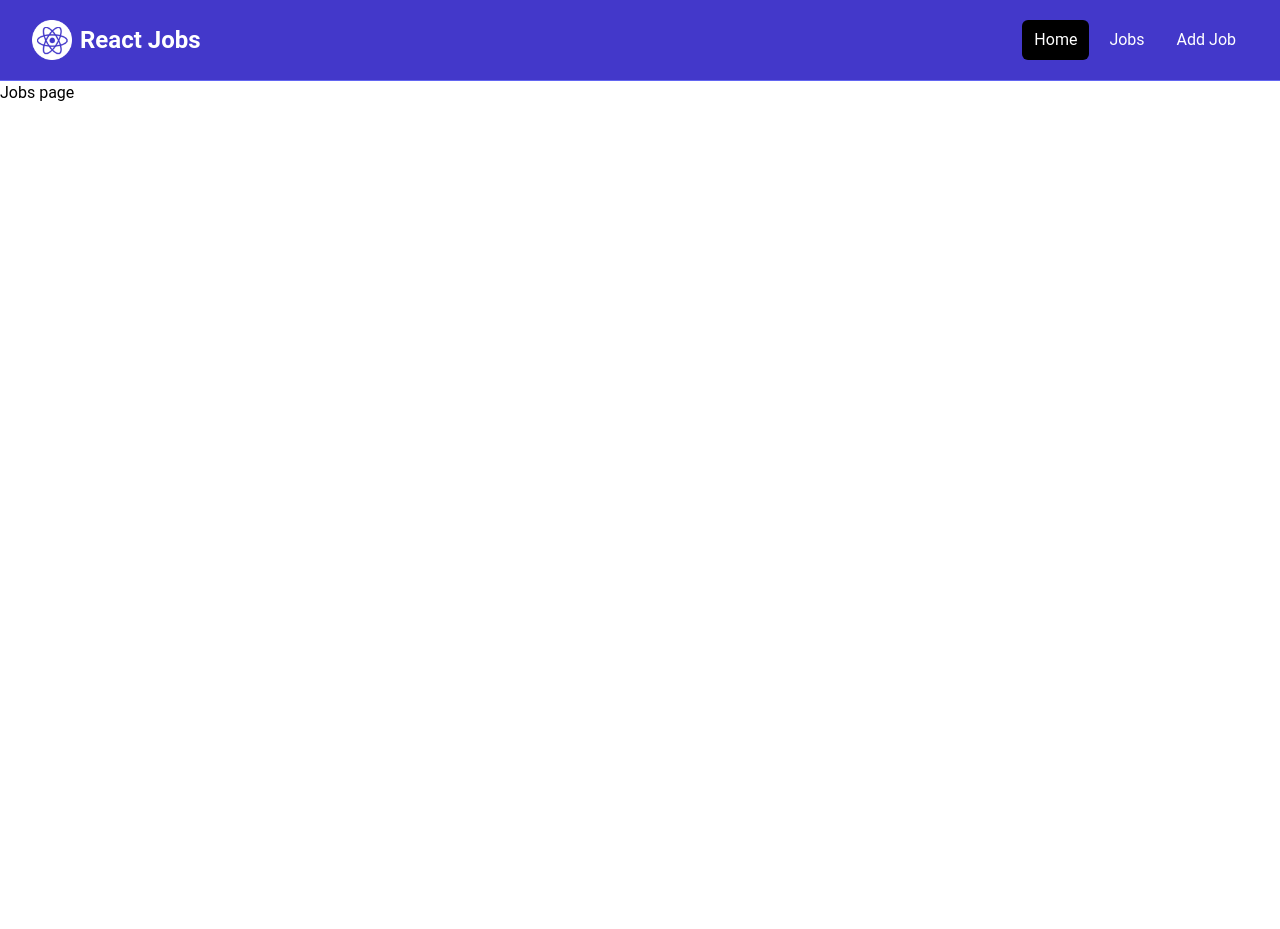
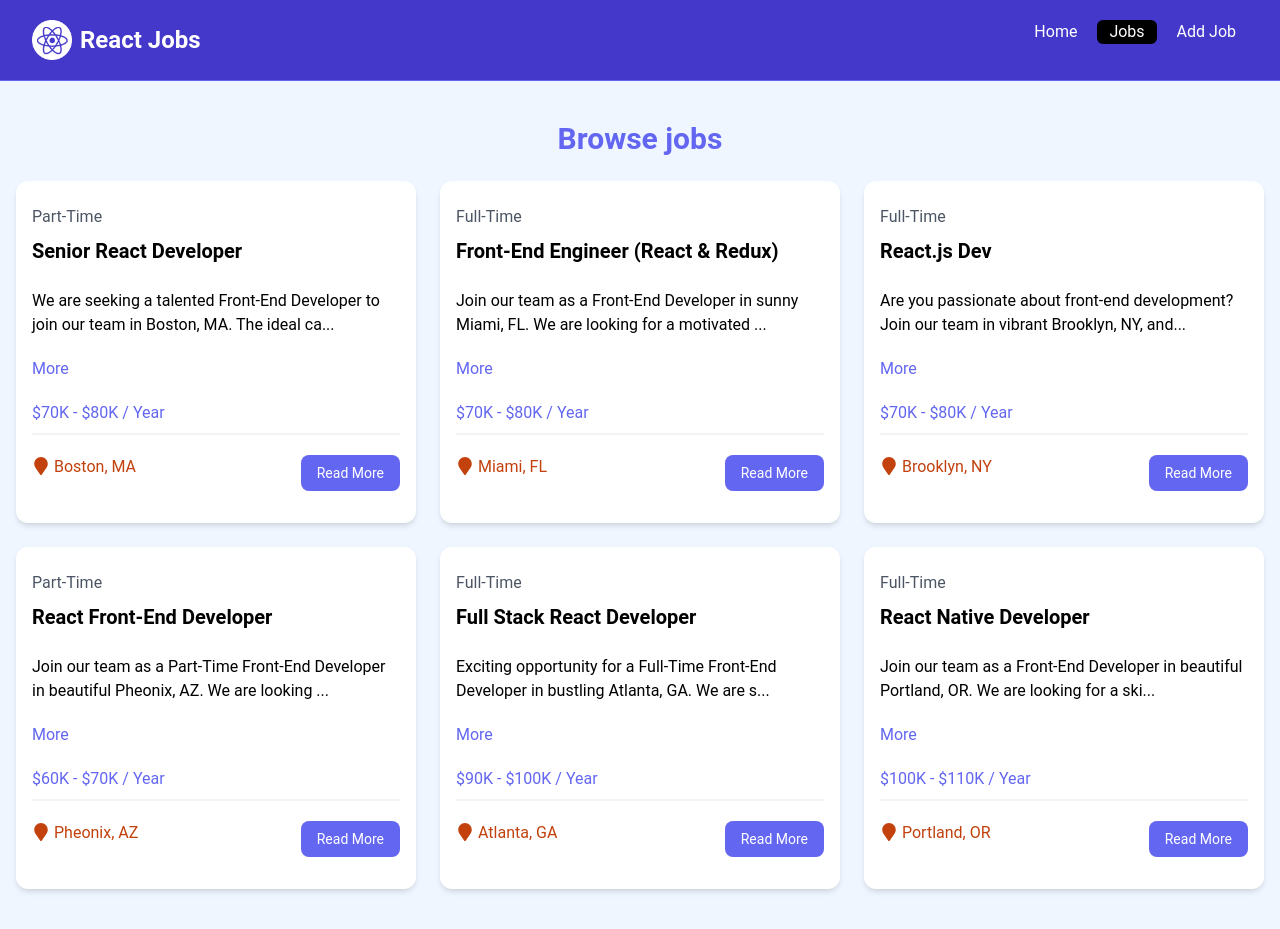
Before and after one commit to HamzaSalam/react-practice, a React (Vite) app: page /jobs in a window 1280 px wide. Before the commit the page ends 800 px from the top, so only its background shows below. Built offline with nearby package versions, Linux system fonts and the light colour scheme.

Commit message:
make routee

```diff
--- a/src/App.jsx
+++ b/src/App.jsx
@@ -8,6 +8,7 @@
 import HomePage from './pages/HomePage'
 import JobsPage from './pages/JobsPage'
 import MainLayout from './layouts/MainLayout'
+import PageNotFound from './pages/PageNotFound'
 
 
 
@@ -15,6 +16,7 @@
   <Route path='/' element={<MainLayout/>}>
     <Route index element={<HomePage/>}/>
     <Route path='/jobs' element={<JobsPage/>}/>
+    <Route path='*' element={<PageNotFound/>}/>
 
 </Route>
 ))
--- a/src/components/HomeCard.jsx
+++ b/src/components/HomeCard.jsx
@@ -1,5 +1,6 @@
 
 import Card from './Card'
+import { NavLink } from 'react-router-dom'
 
 const HomeCard = () => {
   return (
@@ -11,24 +12,24 @@
           <p className="mt-2 mb-4">
             Browse our React jobs and start your career today
           </p>
-          <a
-             href="/jobs.html"
+          <NavLink
+             to="/jobs.html"
             className="inline-block bg-black text-white rounded-lg px-4 py-2 hover:bg-gray-700"
           >
             Browse Jobs
-          </a>
+          </NavLink>
           </Card>
         <Card bg="bg-indigo-100">
         <h2 className="text-2xl font-bold">For Employers</h2>
           <p className="mt-2 mb-4">
             List your job to find the perfect developer for the role
           </p>
-          <a
-            href="/add-job.html"
+          <NavLink
+            to="/add-job.html"
             className="inline-block bg-indigo-500 text-white rounded-lg px-4 py-2 hover:bg-indigo-600"
           >
             Add Job
-          </a>
+          </NavLink>
         </Card>
       </div>
     </div>
--- a/src/components/JobListings.jsx
+++ b/src/components/JobListings.jsx
@@ -1,17 +1,18 @@
 import jobs from "../jobs.json"
 import Joblisting from "./Joblisting"
 
-const JobListings = () => {
-  const resecntJobs = jobs.slice(0,3)
+const JobListings = ({isHome = false}) => {
+
+  const joblistings = isHome ? jobs.slice(0,3) : jobs
 
   return (
     <section className="bg-blue-50 px-4 py-10">
     <div className="container-xl lg:container m-auto">
       <h2 className="text-3xl font-bold text-indigo-500 mb-6 text-center">
-        Browse Jobs
+        {isHome ? 'Recent Jobs' : 'Browse jobs'}
       </h2>
       <div className="grid grid-cols-1 md:grid-cols-3 gap-6">
-        {resecntJobs.map((job , index)=>(
+        {joblistings.map((job , index)=>(
             <Joblisting key={index} jobss={job}/>
 
         ))}
--- a/src/components/Joblisting.jsx
+++ b/src/components/Joblisting.jsx
@@ -1,6 +1,7 @@
 
 import { useState } from "react"
 import {FaMapMarker} from 'react-icons/fa'
+import { NavLink } from "react-router-dom"
 
 const Joblisting = ({jobss}) => {
 
@@ -35,12 +36,12 @@
       <FaMapMarker className="inline mb-1 text-lg mr-1"/>
       {jobss.location}
     </div>
-    <a
-      href={`/job/${jobss.id}`}
+    <NavLink
+      to={`/job/${jobss.id}`}
       className="h-[36px] bg-indigo-500 hover:bg-indigo-600 text-white px-4 py-2 rounded-lg text-center text-sm"
     >
      Read More
-    </a>
+    </NavLink>
   </div>
 </div>
 </div>
--- a/src/components/Navbar.jsx
+++ b/src/components/Navbar.jsx
@@ -1,6 +1,13 @@
 import logo from '../assets/images/logo.png'
+import { NavLink } from 'react-router-dom'
 
 const Navbar = () => {
+
+  const linkCLick = ({isActive}) =>
+    isActive ? 'text-white bg-black hover:bg-gray-900 hover:text-white rounded-md px-3 py-2"':
+    'text-white hover:bg-gray-900 hover:text-white rounded-md px-3 py-2"';
+
+
   return (
     <nav className="bg-indigo-700 border-b border-indigo-500">
       <div className="mx-auto max-w-7xl px-2 sm:px-6 lg:px-8">
@@ -9,7 +16,7 @@
             className="flex flex-1 items-center justify-center md:items-stretch md:justify-start"
           >
             {/* <!-- Logo --> */}
-            <a className="flex flex-shrink-0 items-center mr-4" href="/index.html">
+            <NavLink className="flex flex-shrink-0 items-center mr-4" to="/">
               <img
                 className="h-10 w-auto"
                 src={logo}
@@ -18,24 +25,22 @@
               <span className="hidden md:block text-white text-2xl font-bold ml-2"
                 >React Jobs</span
               >
-            </a>
+            </NavLink>
             <div className="md:ml-auto">
               <div className="flex space-x-2">
-                <a
-                  href="/"
-                  className="text-white bg-black hover:bg-gray-900 hover:text-white rounded-md px-3 py-2"
-                  >Home</a
-                >
-                <a
-                  href="/jobs"
-                  className="text-white hover:bg-gray-900 hover:text-white rounded-md px-3 py-2"
-                  >Jobs</a
-                >
-                <a
-                  href="/add-job"
-                       className="text-white hover:bg-gray-900 hover:text-white rounded-md px-3 py-2"
-                  >Add Job</a
-                >
+                <NavLink
+                  to="/"
+                  className={linkCLick}
+                  >Home</
+                  NavLink>
+                <NavLink
+                  to="/jobs"
+                  className={linkCLick}
+                  >Jobs</NavLink>
+                <NavLink
+                  to="/add-job"
+                  className={linkCLick}
+                  >Add Job</NavLink>
               </div>
             </div>
           </div>
--- a/src/components/ViewAllJobs.jsx
+++ b/src/components/ViewAllJobs.jsx
@@ -1,12 +1,11 @@
-
+import { NavLink } from "react-router-dom"
 const ViewAllJobs = () => {
   return (
     <section className="m-auto max-w-lg my-10 px-6">
-      <a
-           href="/jobs"
+      <NavLink
+           to="/jobs"
         className="block bg-black text-white text-center py-4 px-6 rounded-xl hover:bg-gray-700"
-        >View All Jobs</a
-      >
+        >View All Jobs</NavLink>
     </section>
   )
 }
--- a/src/pages/HomePage.jsx
+++ b/src/pages/HomePage.jsx
@@ -8,7 +8,7 @@
     <>
         <Hero title='Become a React Dev' subtitle='Find the React job that fits your skill set'/>
         <HomeCard/>
-        <JobListings/>
+        <JobListings isHome={true}/>
         <ViewAllJobs/>
     </>
   )
--- a/src/pages/JobsPage.jsx
+++ b/src/pages/JobsPage.jsx
@@ -1,10 +1,14 @@
+
+import JobListings from "../components/JobListings"
 
 
 const JobsPage = () => {
   return (
-    <div>
-      <h1>Jobs page</h1>
-    </div>
+    <>
+      <section>
+        <JobListings/>
+      </section>
+    </>
   )
 }
 
--- /dev/null
+++ b/src/pages/PageNotFound.jsx
@@ -0,0 +1,18 @@
+import { NavLink } from "react-router-dom"
+import { FaExclamationTriangle } from 'react-icons/fa';
+
+const PageNotFound = () => {
+  return (
+    <section className="text-center flex flex-col justify-center items-center h-96">
+      <FaExclamationTriangle className='text-yellow-400 text-6xl mb-4' />
+      <h1 className="text-6xl font-bold mb-4">404 Not Found</h1>
+      <p className="text-xl mb-5">This page does not exist</p>
+      <NavLink
+        to="/"
+        className="text-white bg-indigo-700 hover:bg-indigo-900 rounded-md px-3 py-2 mt-4"
+        >Go Back</NavLink>
+    </section>
+  )
+}
+
+export default PageNotFound
```
